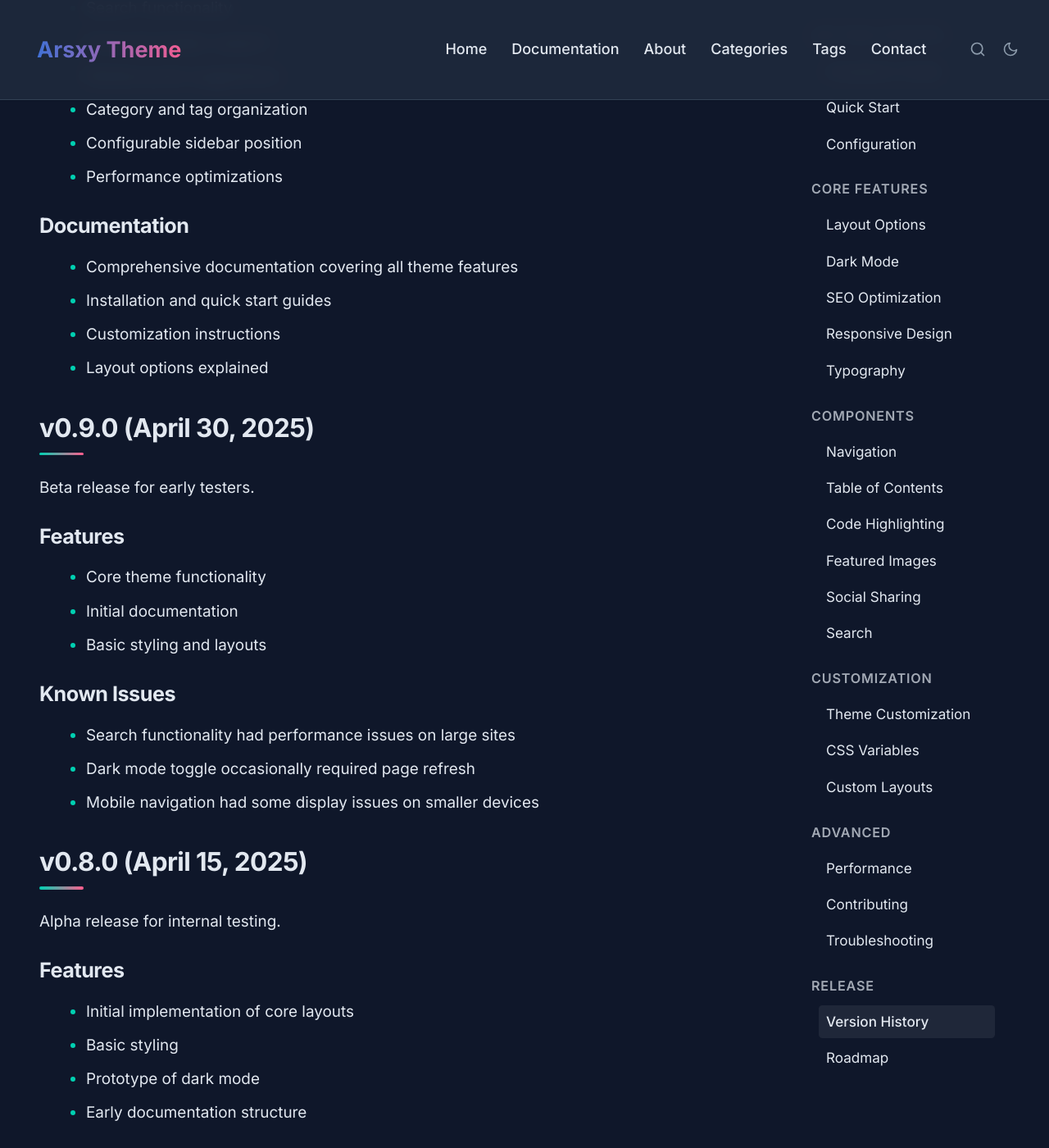
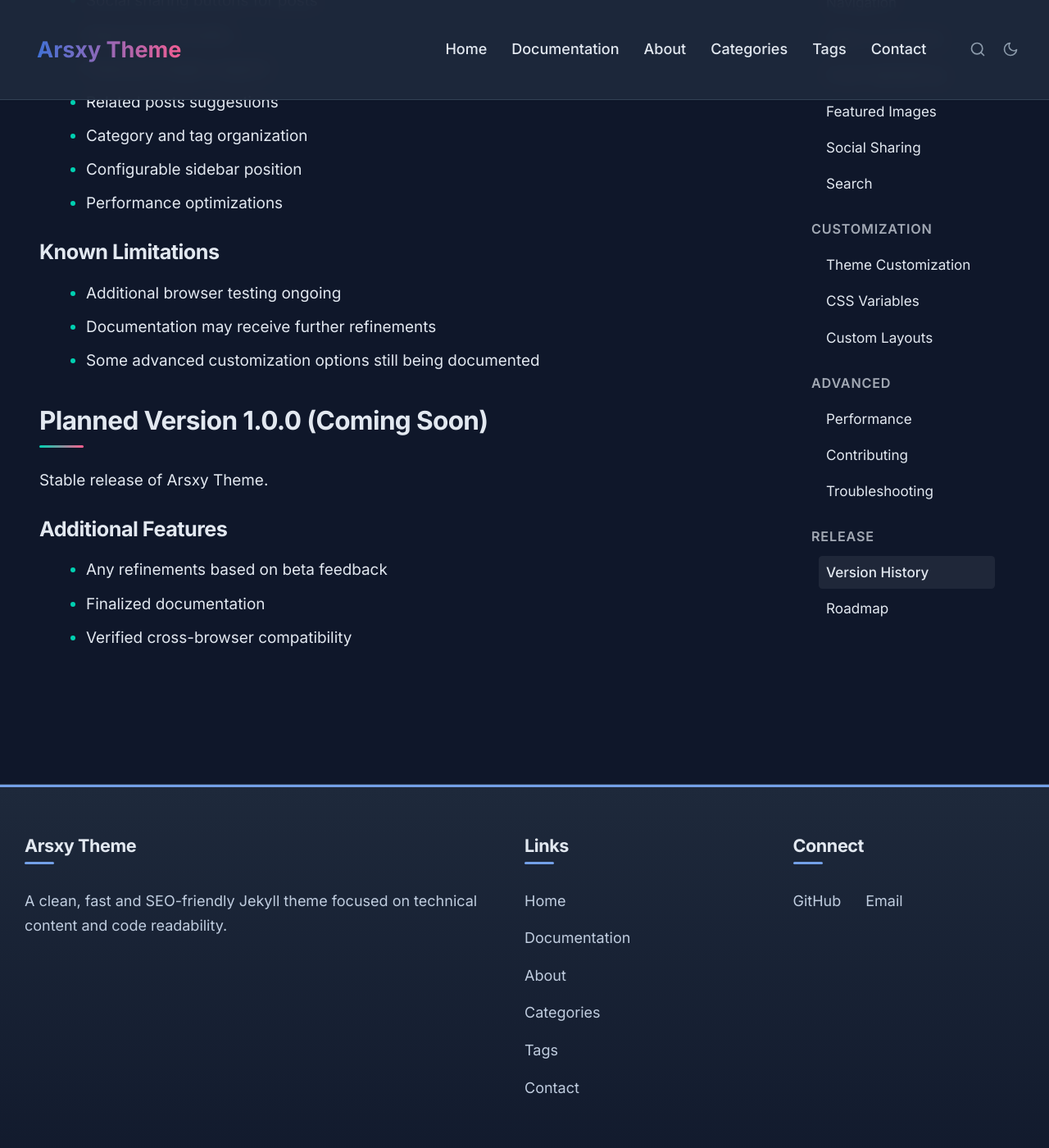
Before and after one commit to awcodify/sysctl-theme, a Jekyll site: the page built from docs/version-history.md, in a window 1280 px wide and 1400 px high, scrolled down 1006 px. Shown: the whole window at 82% size. Built offline with Jekyll 4.4.1, drawn with Linux system fonts in a browser that asks for light colours; some of the changed text lies outside the part shown.

Commit message:
Update installation guide and version history for Arsxy Theme: adjust Jekyll version requirement and clarify beta status

```diff
--- a/docs/version-history.md
+++ b/docs/version-history.md
@@ -6,9 +6,9 @@
 ---
 This page documents the release history of Arsxy Theme, including new features, improvements, and bug fixes for each version.
 
-## Version 1.0.0 (May 12, 2025)
+## Version 1.0.0-beta (May 15, 2025)
 
-Initial public release of Arsxy Theme.
+Current beta release of Arsxy Theme, feature-complete but undergoing final testing before stable release.
 
 ### Features
 - Clean, modern design optimized for technical content
@@ -27,36 +27,16 @@
 - Configurable sidebar position
 - Performance optimizations
 
-### Documentation
-- Comprehensive documentation covering all theme features
-- Installation and quick start guides
-- Customization instructions
-- Layout options explained
+### Known Limitations
+- Additional browser testing ongoing
+- Documentation may receive further refinements
+- Some advanced customization options still being documented
 
-## v0.9.0 (April 30, 2025)
+## Planned Version 1.0.0 (Coming Soon)
 
-Beta release for early testers.
+Stable release of Arsxy Theme.
 
-### Features
-- Core theme functionality
-- Initial documentation
-- Basic styling and layouts
-
-### Known Issues
-- Search functionality had performance issues on large sites
-- Dark mode toggle occasionally required page refresh
-- Mobile navigation had some display issues on smaller devices
-
-## v0.8.0 (April 15, 2025)
-
-Alpha release for internal testing.
-
-### Features
-- Initial implementation of core layouts
-- Basic styling
-- Prototype of dark mode
-- Early documentation structure
-
-## Future Releases
-
-For information about planned features and improvements, see the [Roadmap](/docs/roadmap/) page.
+### Additional Features
+- Any refinements based on beta feedback
+- Finalized documentation
+- Verified cross-browser compatibility
```
Also changed, not shown: docs/installation.md (+1 -1 lines).
